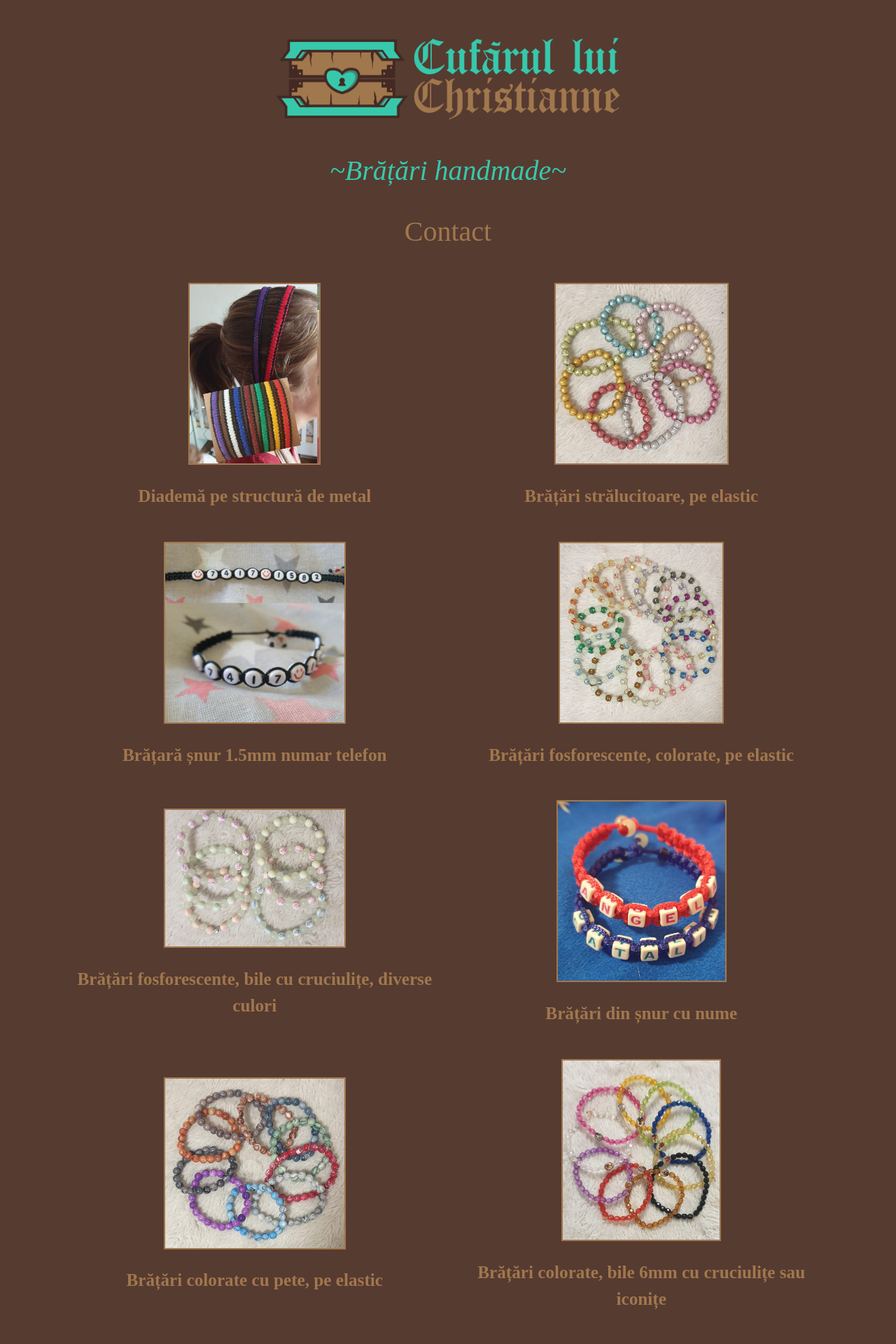
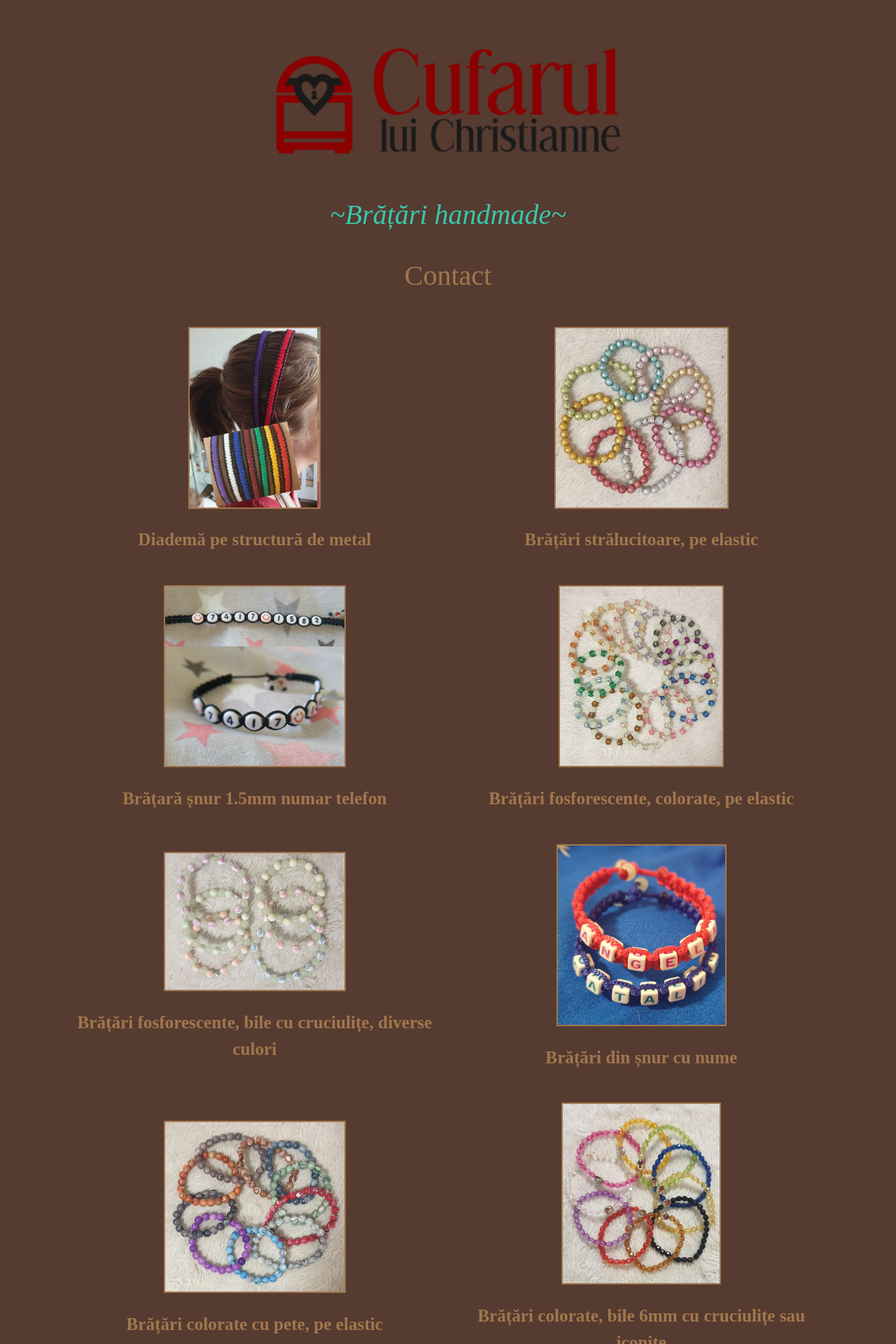
Before and after one commit to christiannero/cufarul-lui-christianne, a Jekyll site: the page built from index.md, in a window 1280 px wide. Shown: the top 1920 px of the page at 70% size. Built offline with Jekyll 4.4.1, drawn with Linux system fonts in a browser that asks for light colours; a script that is not in the unit is left out.

Commit message:
revert to old logo

```diff
--- a/_layouts/main.html
+++ b/_layouts/main.html
@@ -3,7 +3,7 @@
 {% include head.html %}
 <body>
 <div class="wrap">
-<a href="/"><img src="/assets/img/cufarul-lui-christianne.png" title="Cufarul lui Christianne" id="logo" alt="logo"/></a>
+<a href="/"><img src="/assets/img/cufarul-lui-christianne-2.png" title="Cufarul lui Christianne" id="logo" alt="logo"/></a>
 <p id="headline"><em>{{ site.description }}</em></p>
 {% include nav.html %}
 <article>
```
